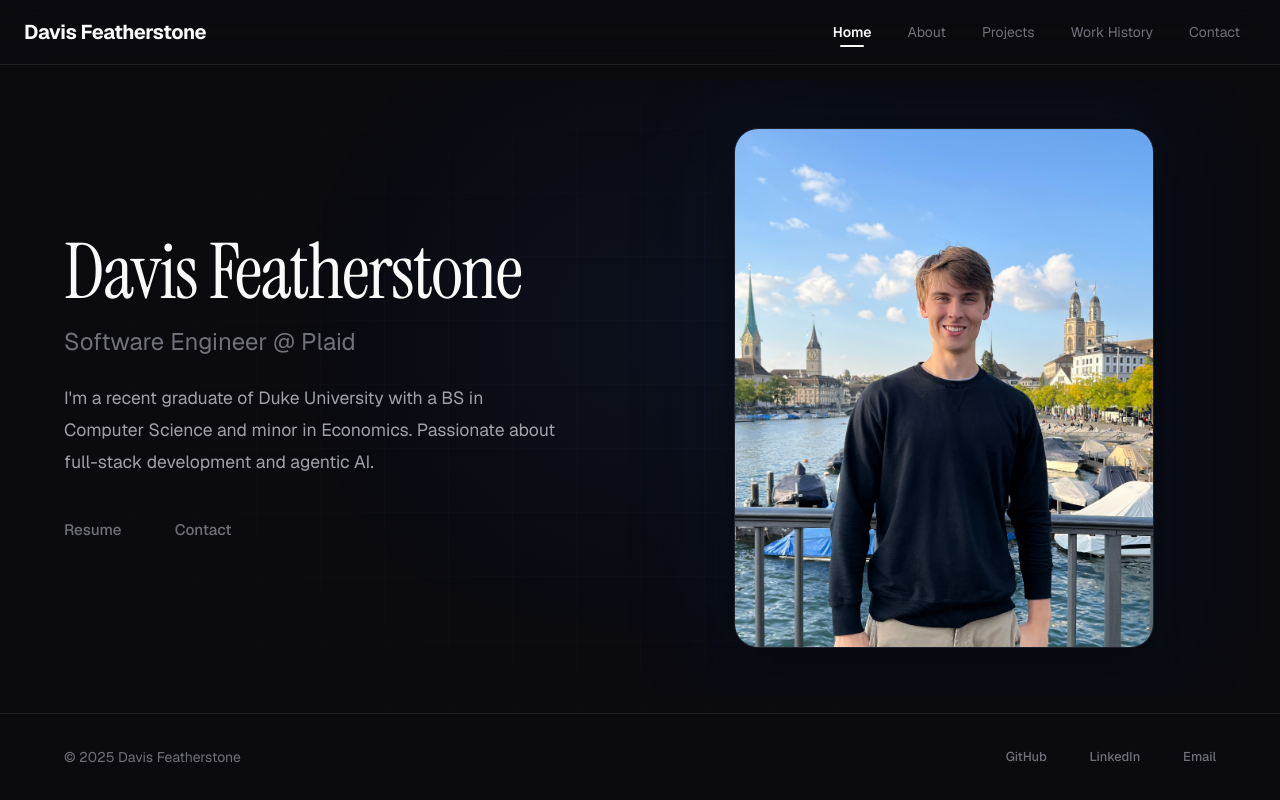
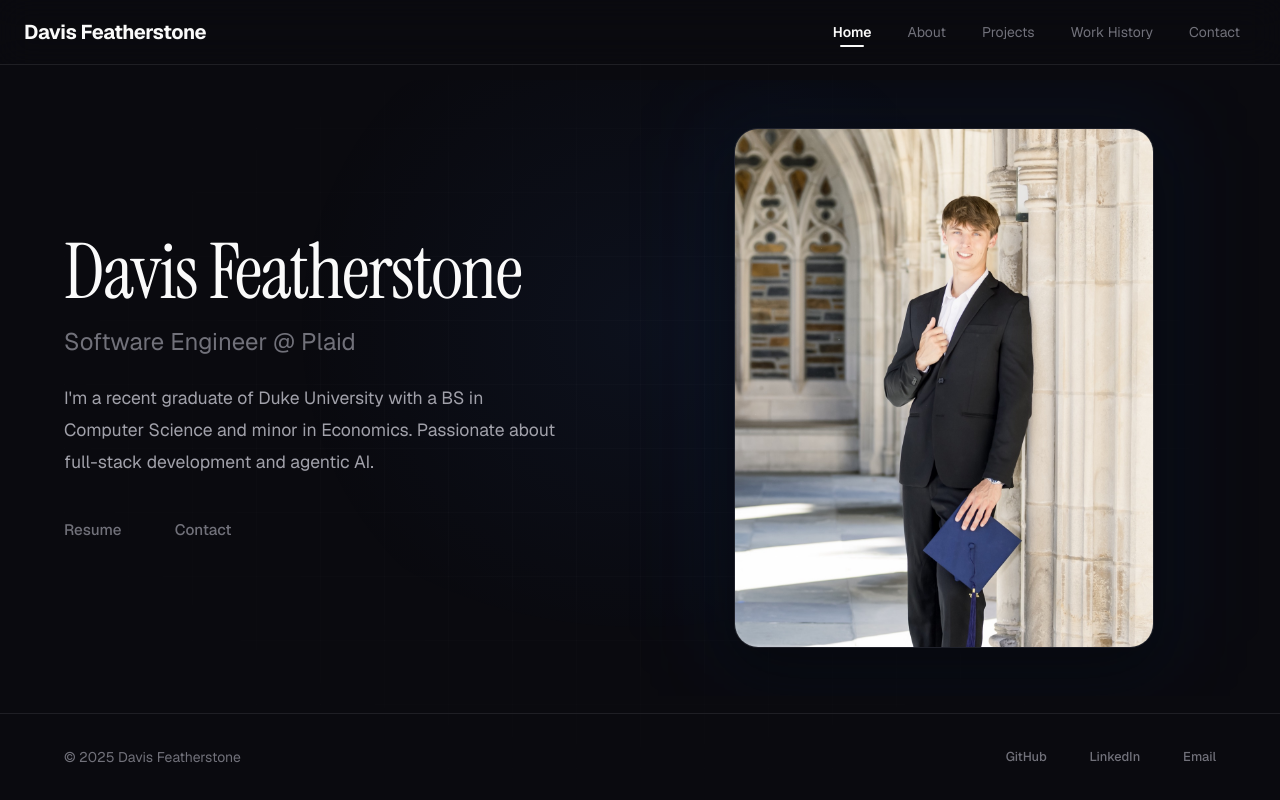
Before and after one commit to Davis-60/Portfolio-Website, a React (Vite) app: page /#/work in a window 1280 px wide. Before the commit this address led to /#/work. Built offline with nearby package versions, Linux system fonts and the light colour scheme; some icons are missing.

Commit message:
Update Home Picture

```diff
--- a/src/components/HomeComp.tsx
+++ b/src/components/HomeComp.tsx
@@ -153,14 +153,14 @@ const HomeComp = () => {
             >
               <Box
                 component="img"
-                src="/ProfilePicture.jpeg"
+                src="/ProfilePicture.jpg"
                 alt="Davis Featherstone"
                 sx={{
                   width: "100%",
                   height: "100%",
                   borderRadius: "24px",
                   objectFit: "cover",
-                  objectPosition: "center top",
+                  objectPosition: "center 40%",
                   position: "relative",
                   zIndex: 1,
                   border: "1px solid rgba(63, 63, 70, 0.4)",
```
Also changed, not shown: public/ProfilePicture.jpeg (deleted), public/ProfilePicture.jpg (added).
